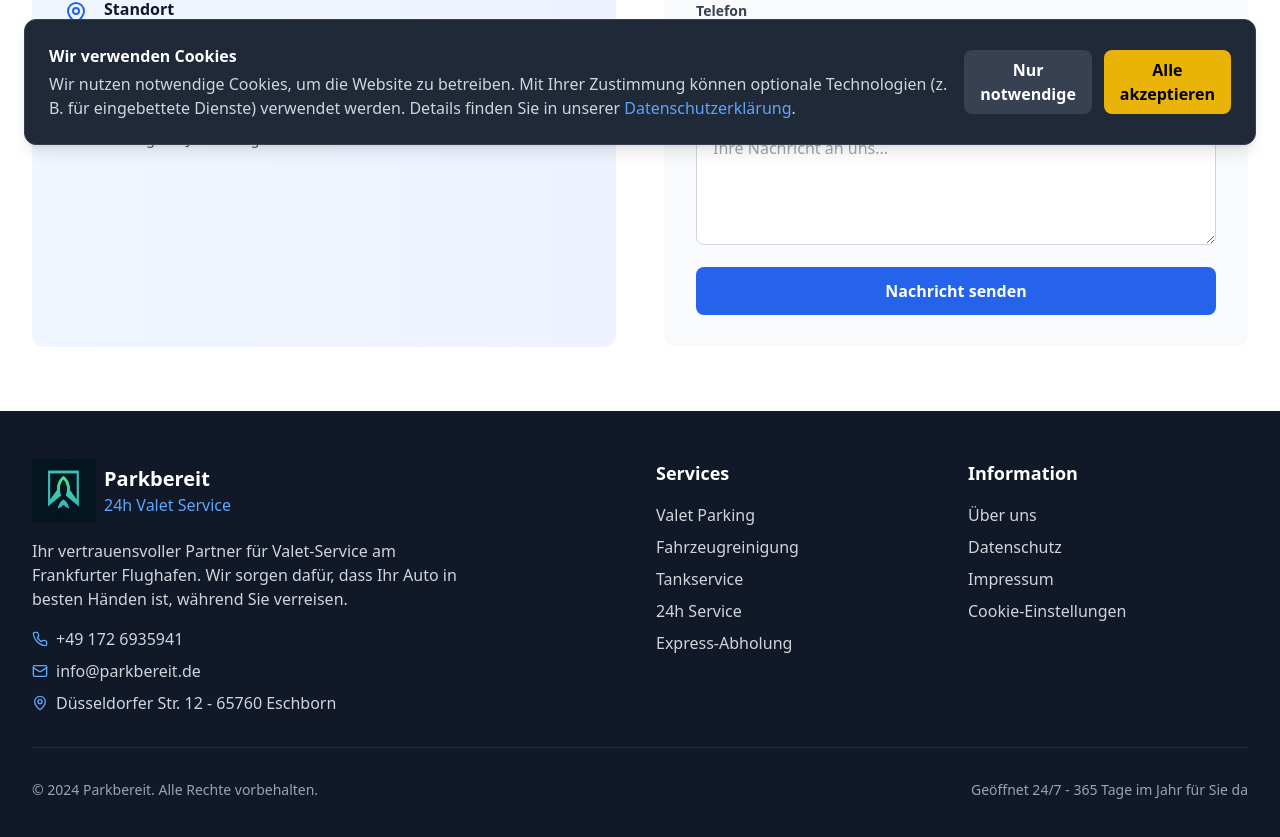
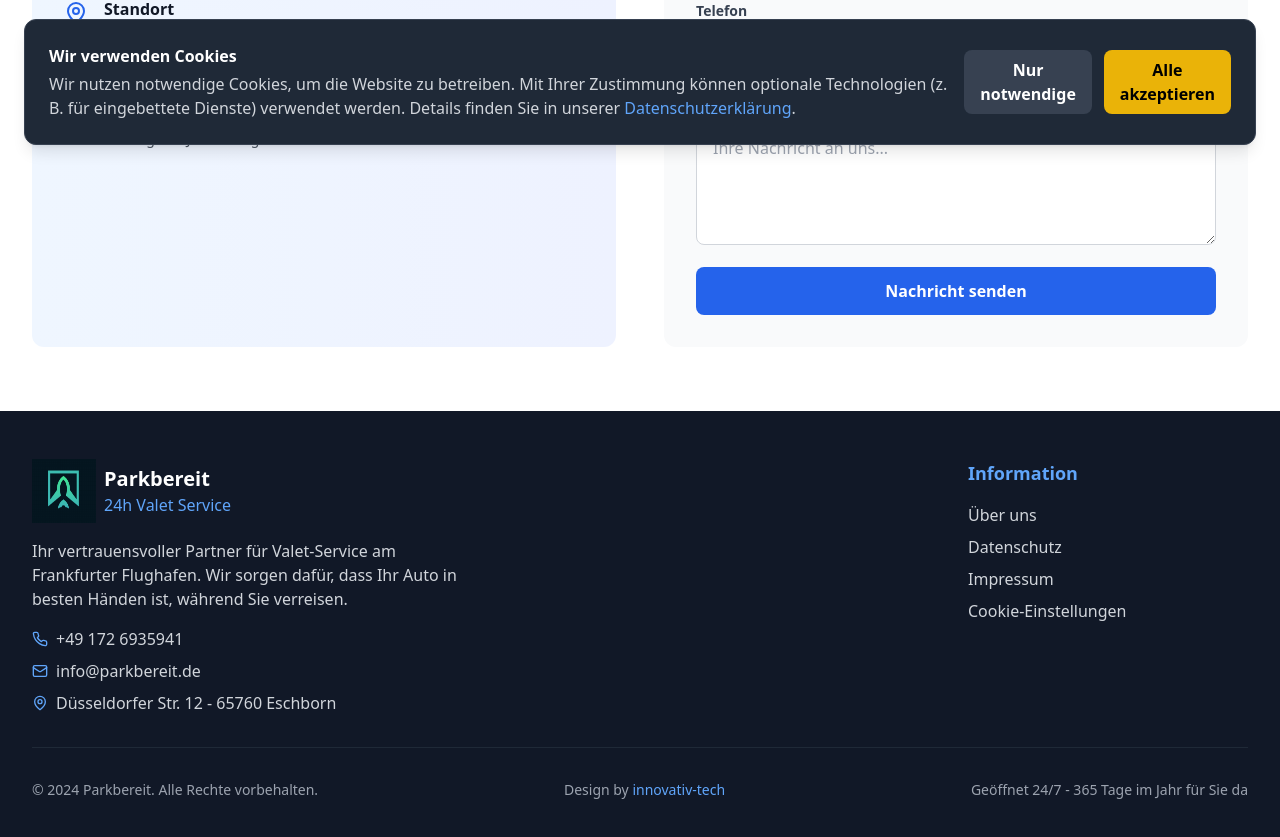
Before and after one commit to Wakar111/ValetService-Client, a React (Vite) app: page /contact in a window 1280 px wide. Shown: the part 631-1468 px from the top of the page. Built offline with nearby package versions, Linux system fonts and the light colour scheme.

Commit message:
adjust some design

```diff
--- a/src/components/Footer.tsx
+++ b/src/components/Footer.tsx
@@ -4,8 +4,8 @@ const Footer = () => {
   return (
     <footer className="bg-gray-900 text-white py-12">
       <div className="max-w-7xl mx-auto px-4 sm:px-6 lg:px-8">
-        <div className="grid grid-cols-1 md:grid-cols-4 gap-8">
-          <div className="col-span-1 md:col-span-2">
+        <div className="grid grid-cols-1 md:grid-cols-12 gap-8">
+          <div className="col-span-1 md:col-span-7">
             <div className="flex items-center space-x-2 mb-4">
               <img src="/logo.jpeg" alt="Logo" className="h-16 w-16" />
               <div>
@@ -32,7 +32,7 @@ const Footer = () => {
               </div>
             </div>
           </div>
-
+        {/**
           <div>
             <h4 className="text-lg font-semibold mb-4">Services</h4>
             <ul className="space-y-2 text-gray-300">
@@ -43,9 +43,9 @@ const Footer = () => {
               <li>Express-Abholung</li>
             </ul>
           </div>
-
-          <div>
-            <h4 className="text-lg font-semibold mb-4">Information</h4>
+          */}
+          <div className="md:col-span-3 md:col-start-10">
+            <h4 className="text-lg font-semibold mb-4 text-blue-400">Information</h4>
             <ul className="space-y-2 text-gray-300">
               <li><a href="/about" className="hover:text-blue-400 transition-colors">Über uns</a></li>
               <li><a href="/privacy" className="hover:text-blue-400 transition-colors">Datenschutz</a></li>
@@ -64,13 +64,18 @@ const Footer = () => {
         </div>
 
         <div className="border-t border-gray-800 mt-8 pt-8">
-          <div className="flex flex-col md:flex-row justify-between items-center">
+          <div className="flex flex-col md:flex-row justify-between items-center space-y-2 md:space-y-0">
             <p className="text-gray-400 text-sm">
               © 2024 Parkbereit. Alle Rechte vorbehalten.
             </p>
-            <p className="text-gray-400 text-sm mt-2 md:mt-0">
-              Geöffnet 24/7 - 365 Tage im Jahr für Sie da
-            </p>
+            <span className="text-gray-400 text-sm">
+                Design by <a href="https://innovativ-tech.de/" target="_blank" rel="noopener noreferrer" className="hover:text-gray-300 transition-colors duration-200 text-blue-400">innovativ-tech</a>
+              </span>
+            <div className="flex flex-col md:flex-row items-center space-y-2 md:space-y-0 md:space-x-3">
+              <p className="text-gray-400 text-sm">
+                Geöffnet 24/7 - 365 Tage im Jahr für Sie da
+              </p>
+            </div>
           </div>
         </div>
       </div>
--- a/src/pages/Contact.tsx
+++ b/src/pages/Contact.tsx
@@ -39,7 +39,7 @@ const Contact = () => {
                     <a href="mailto:info@parkbereit.de" className="text-blue-600 hover:text-blue-800 text-lg font-medium">
                       info@parkbereit.de
                     </a>
-                    <p className="text-gray-600 text-sm">Antwort binnen 2 Stunden</p>
+                    <p className="text-gray-600 text-sm">Antwort binnen 1 Stunden</p>
                   </div>
                 </div>
 
@@ -48,7 +48,7 @@ const Contact = () => {
                   <div>
                     <h4 className="font-semibold text-gray-900">Standort</h4>
                     <p className="text-gray-800">Düsseldorfer Str. 12 - 65760 Eschborn</p>
-                    <p className="text-gray-600 text-sm">Parkplatz 10min vom Terminal entfernt</p>
+                    <p className="text-gray-600 text-sm">Parkplatz 10 Minuten vom Terminal entfernt</p>
                   </div>
                 </div>
 
```
